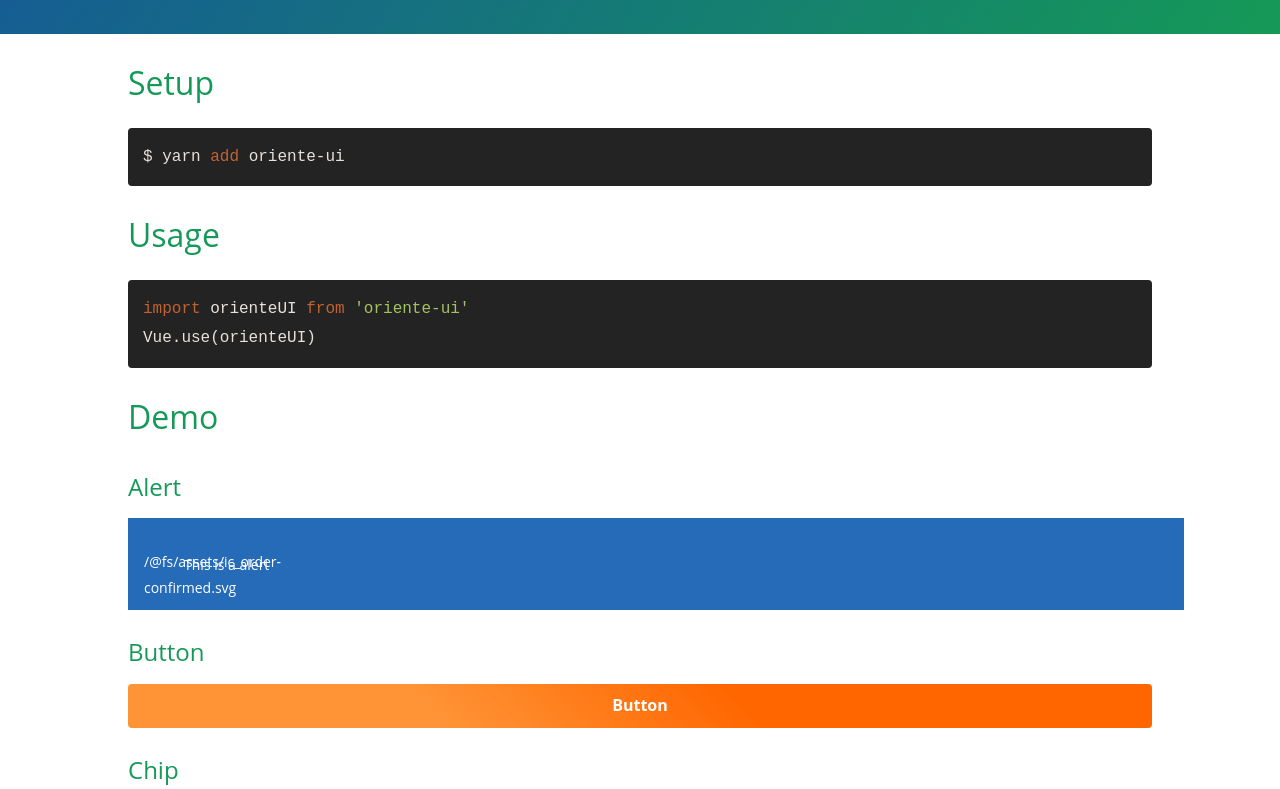
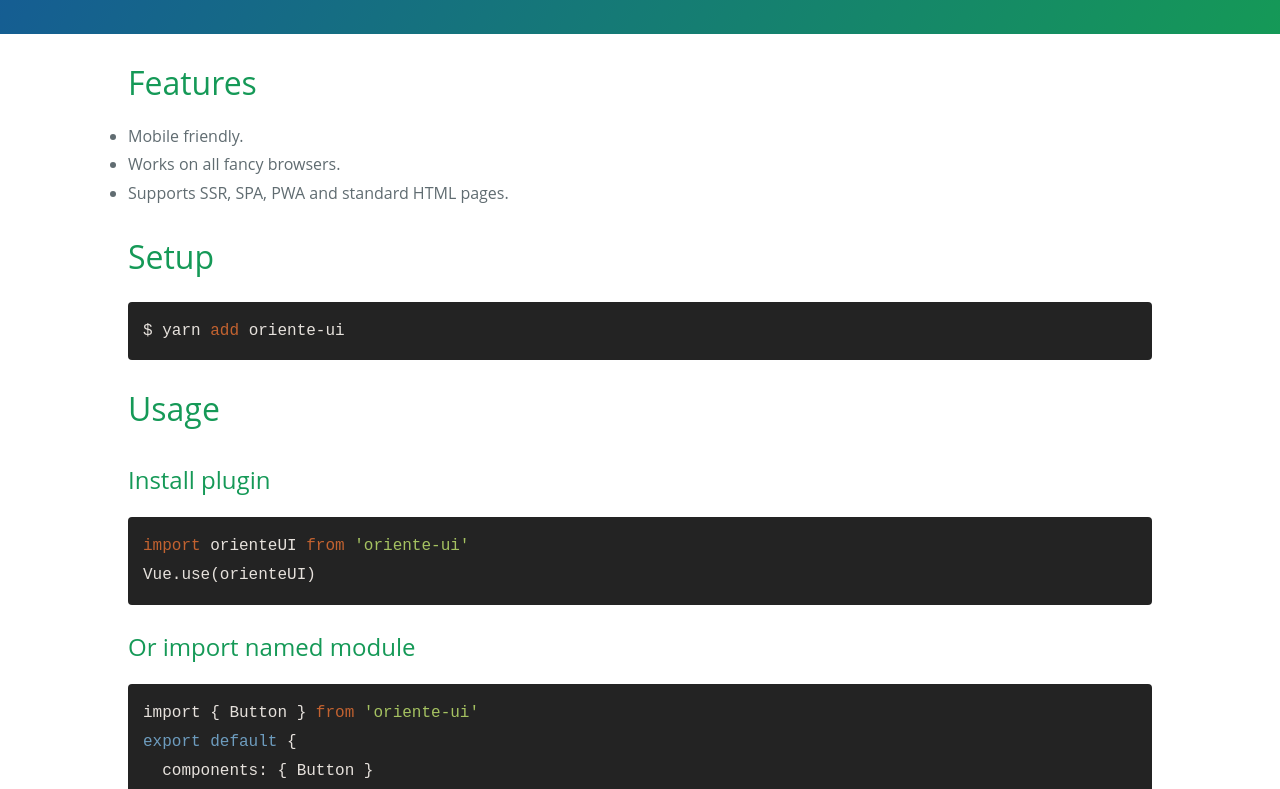
Before and after one commit to oriente-fe/oriente-ui, a Vue app: page / in a window 1280 px wide. Shown: the part 240-1029 px from the top of the page. Built offline with nearby package versions, Linux system fonts and the light colour scheme.

Commit message:
Add features intro

```diff
--- a/examples/App.vue
+++ b/examples/App.vue
@@ -8,13 +8,33 @@
       </a>
     </div>
     <div class="page-content" v-hljs>
+      <h1>Features</h1>
+      <ul>
+        <li>
+          Mobile friendly.
+        </li>
+        <li>
+          Works on all fancy browsers.
+        </li>
+        <li>
+          Supports SSR, SPA, PWA and standard HTML pages.
+        </li>
+      </ul>
       <h1>Setup</h1>
       <pre>$ yarn add oriente-ui</pre>
       <h1>Usage</h1>
+      <h2>Install plugin</h2>
       <pre>
 import orienteUI from 'oriente-ui'
 Vue.use(orienteUI)
 </pre
+      >
+      <h2>Or import named module</h2>
+      <pre>
+import { Button } from 'oriente-ui'
+export default {
+  components: { Button }
+}</pre
       >
       <h1>Demo</h1>
       <h2>Alert</h2>
```
Also changed, not shown: 1 other file (tests, documents, lock files or other folders).
